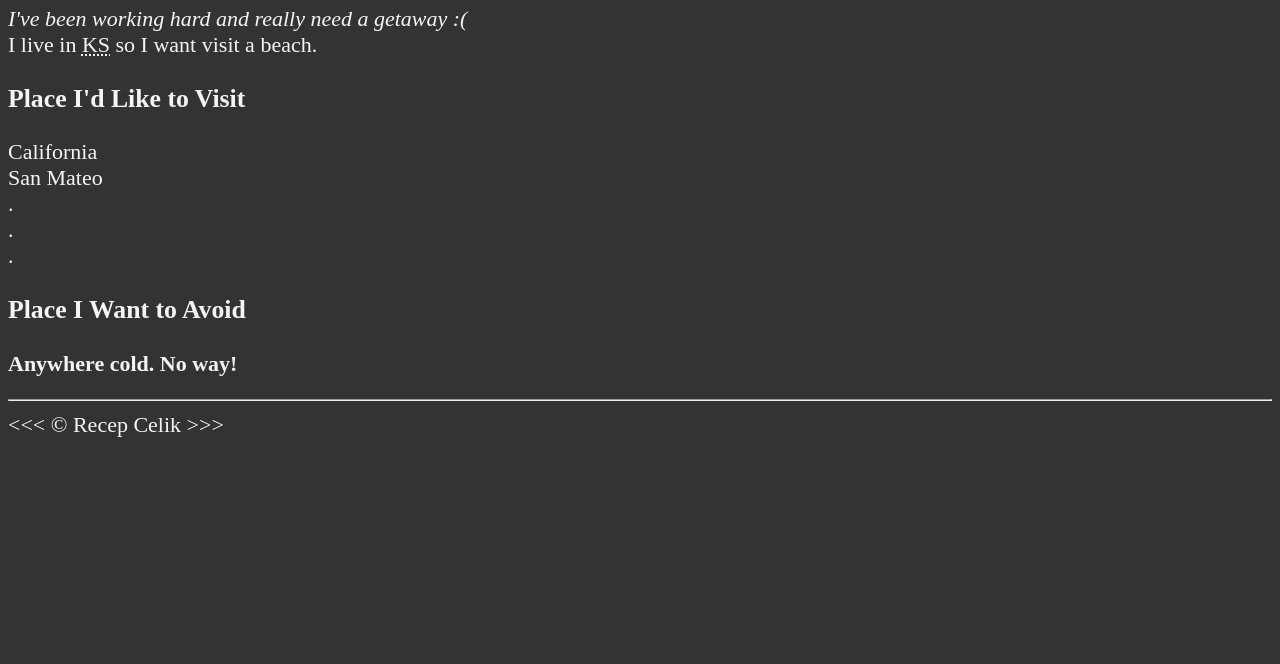
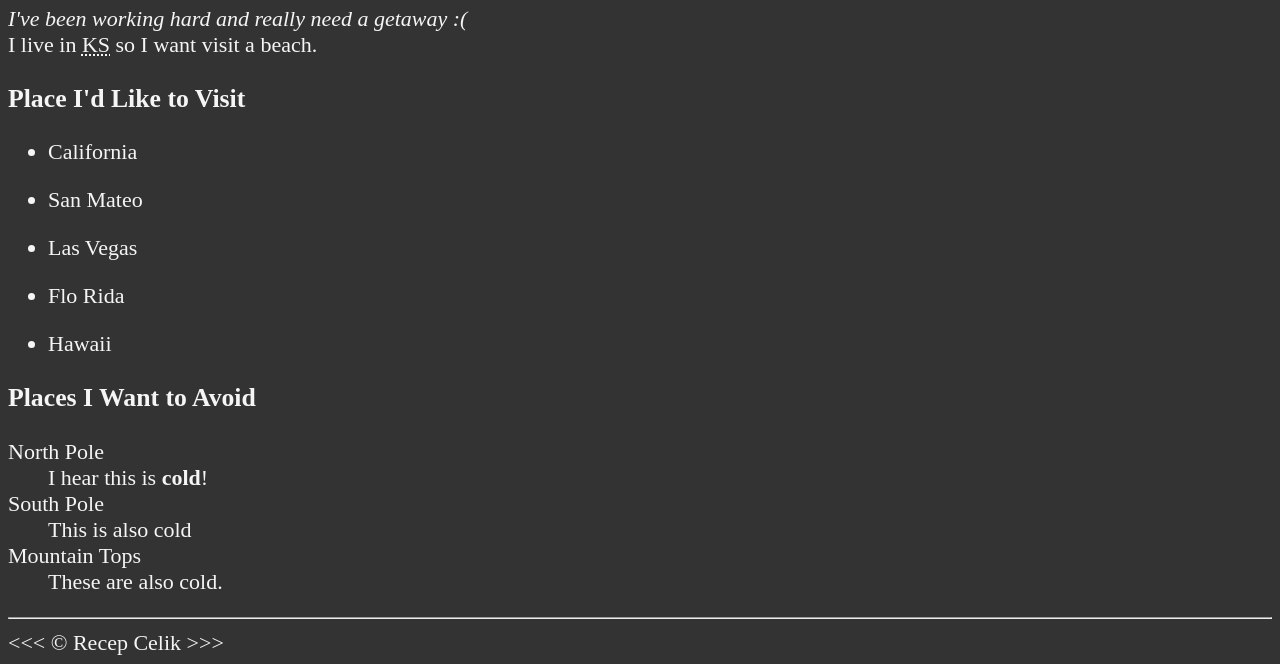
Before and after one commit to RecepCelik1/HTML-Learning, a plain HTML site: page Lesson_4/index4.html in a window 1280 px wide. Shown: the part 547-1211 px from the top of the page. Before the commit the page ends 993 px from the top, so only its background shows below. Drawn offline with Linux system fonts and the light colour scheme.

Commit message:
Update index4.html

```diff
--- a/Lesson_4/index4.html
+++ b/Lesson_4/index4.html
@@ -32,14 +32,27 @@
        I live in <abbr title="Kansas">KS</abbr> so I want visit a beach.
     </p>
     <h3>Place I'd Like to Visit</h3>
-    <p>California <br>
-       San Mateo <br>
-       .<br>
-       .<br>
-       .
-    </p>
-    <h3>Place I Want to Avoid</h3>
-    <p><strong>Anywhere cold. No way!</strong></p>
+    <ul>
+       <li><p>California</p></li>
+       <li><p>San Mateo</p></li>
+       <li><p>Las Vegas</p></li>
+       <li><p>Flo Rida</p></li>
+       <li><p>Hawaii</p></li>
+    </ul>
+    <h3>Places I Want to Avoid</h3>
+        <dl>
+            <dt>North Pole</dt>
+            <dd>I hear this is <strong>cold</strong>!</dd>
+
+            <dt>South Pole</dt>
+            <dd>This is also cold</dd>
+
+            <dt>Mountain Tops</dt>
+            <dd>These are also cold.</dd>
+
+        </dl>
+
+
     <hr>
     &lt;&lt;&lt; &copy; Recep Celik &gt;&gt;&gt;
 </body>
@@ -81,6 +94,25 @@
     <li> Airazor </li>
     </ol>
 
-    olarak kullanırız burada bi fark var p elementleri arasında kullanmayız bu liste elemanlarını çünkü bunlar artık paragraf değildir.
+    2-) ul ==> unordered list türü için kullandığımız elementtir. Yukarıdaki element ile neredeyse aynıdır ol her liste elemanı için
+    numeric sayı atar yukarıdan aşağı ul elementinde her liste elemanının başına nokta koyar. Her iki elementte de p elementi
+     listeleme elementlerinin içine gömülü olarak kullanılabiliyor. P elementi kullanmadığımızda listeler de liste elemanları
+     arasında bir enter boşluk olur kullanmadığımızda her liste elemanı alt alta sıralanır.
+
+    3-) dl ==> description list adı üstünde description yani tanımlama listeleri. Yukarıdaki iki liste tiplerinden farklı olarak
+    burda önce bir terim belirleriz sonrada altına tanımını yaparız bunun için li elementinden farklı olarak iki tane farklı
+    liste elementi bulunur.
+
+    * ilki dt elementi yani description term elementi ile bir terim belirleriz hemen altına diğer element ile terimin tanımlaması
+    yapılır.
+
+    *ikincisi dd elementi yani description details hadi bir örnek ile görelim.
+
+    <dl>
+        <dt>North Pole</dt>
+        <dd>I hear this is <strong> cold </strong>!</dd>
+    </dl>
+
+    description list kullanımı yukarıda güzelce örneklendi.
 
 -->
```
